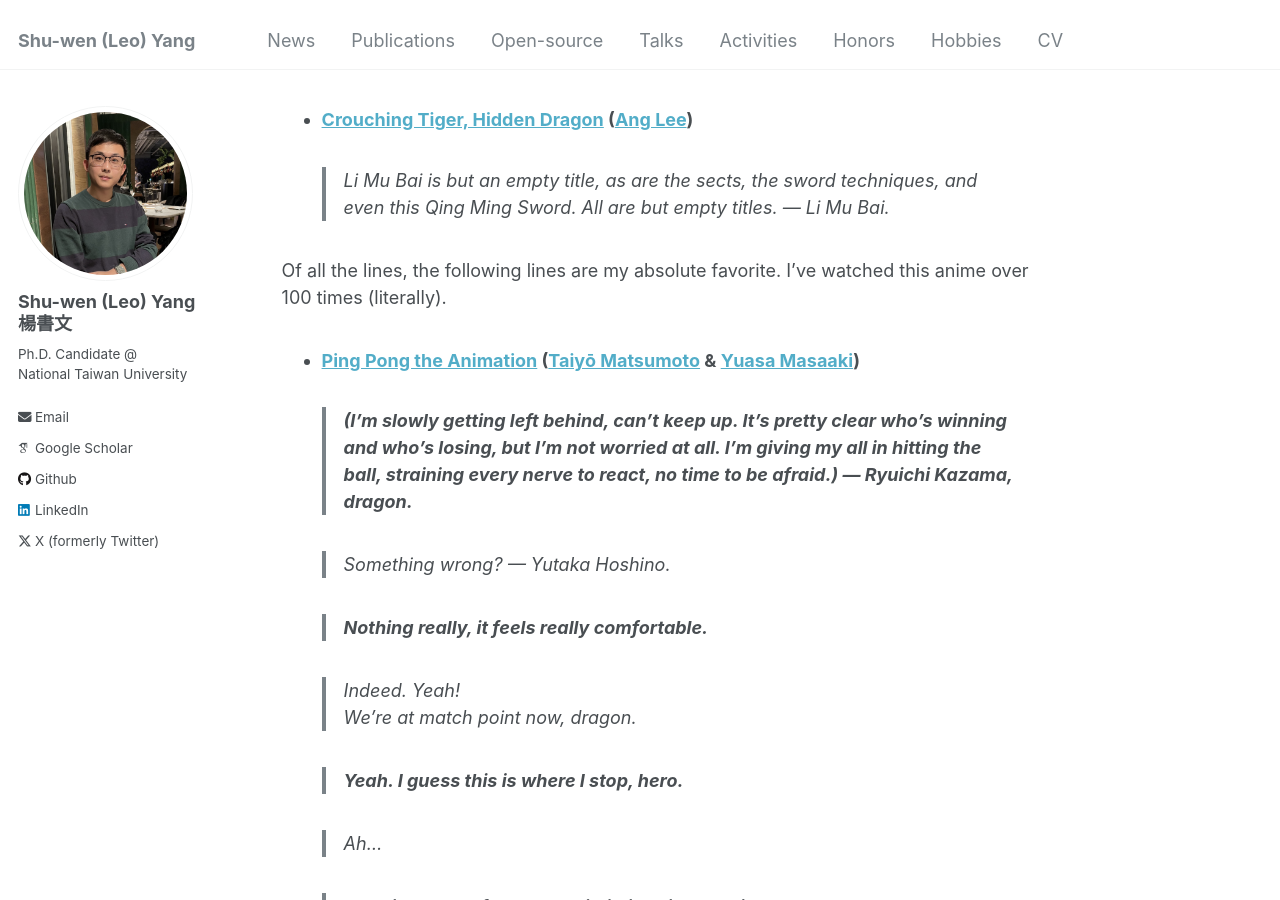
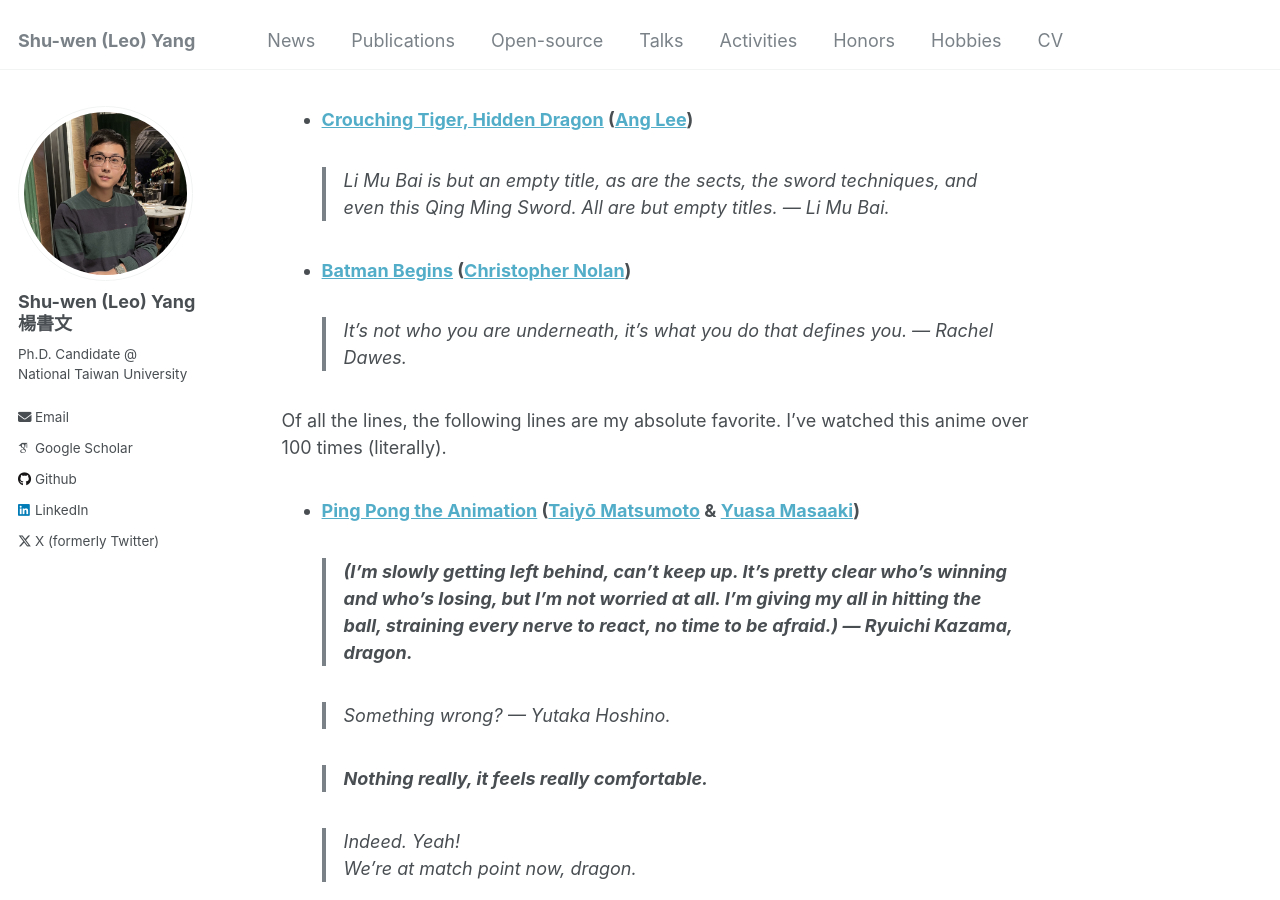
Before and after one commit to leo19941227/leo19941227.github.io, a Jekyll site: the page built from _pages/hobbies.md, in a window 1280 px wide and 900 px high, scrolled down 2638 px. Built offline with Jekyll 4.4.1, drawn with Linux system fonts in a browser that asks for light colours; some web fonts are replaced.

Commit message:
add lines

```diff
--- a/_pages/hobbies.md
+++ b/_pages/hobbies.md
@@ -57,6 +57,10 @@
 
     > Li Mu Bai is but an empty title, as are the sects, the sword techniques, and even this Qing Ming Sword. All are but empty titles. --- Li Mu Bai.
 
+* ### [Batman Begins](https://www.imdb.com/title/tt0372784/) ([Christopher Nolan](https://en.wikipedia.org/wiki/Christopher_Nolan))
+
+    > It's not who you are underneath, it's what you do that defines you. --- Rachel Dawes.
+
 Of all the lines, the following lines are my absolute favorite. I've watched this anime over 100 times (literally).
 
 * ### [Ping Pong the Animation](https://www.imdb.com/title/tt3592032/) ([Taiyō Matsumoto](https://en.wikipedia.org/wiki/Taiy%C5%8D_Matsumoto) & [Yuasa Masaaki](https://en.wikipedia.org/wiki/Masaaki_Yuasa))
```
